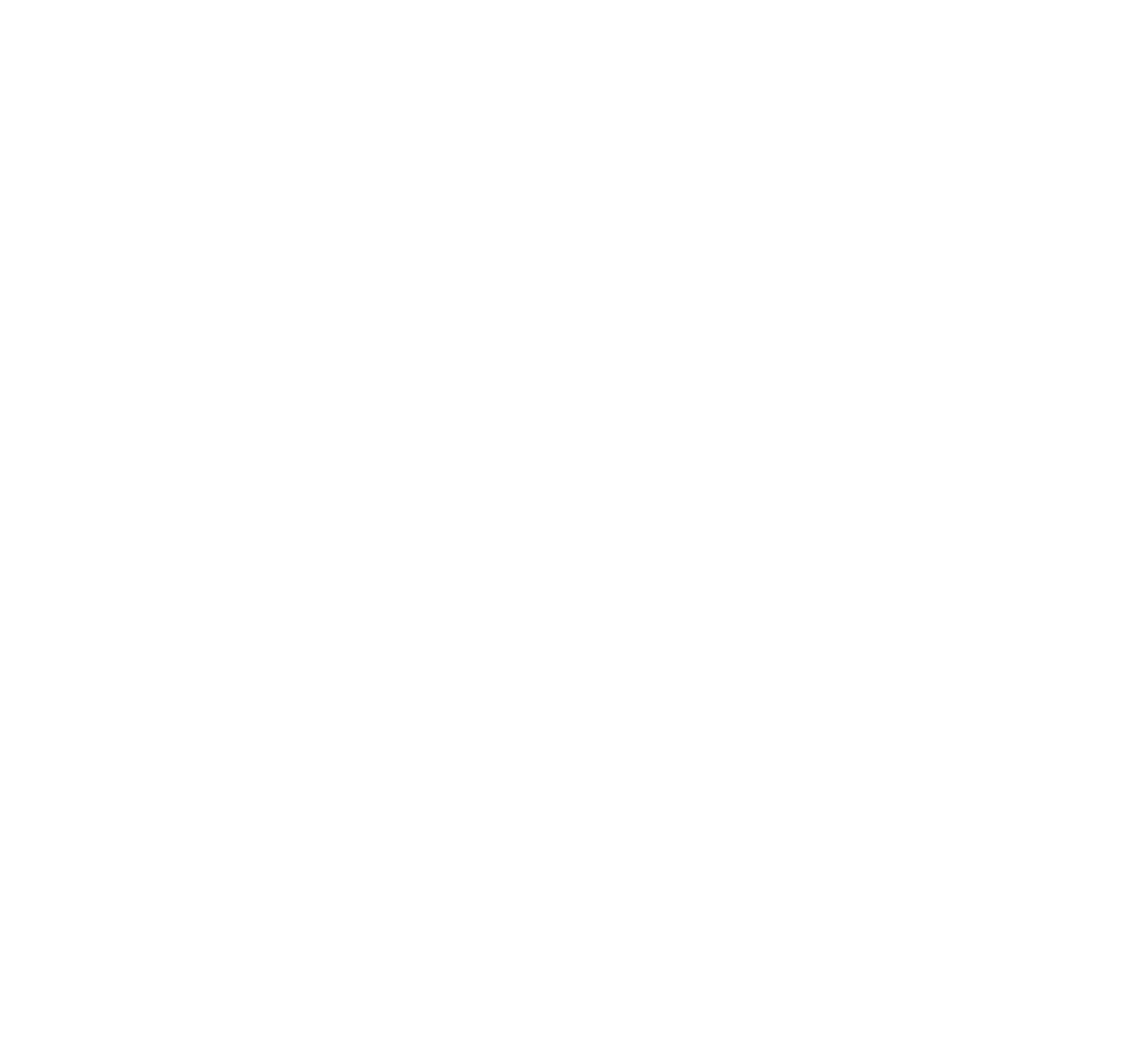
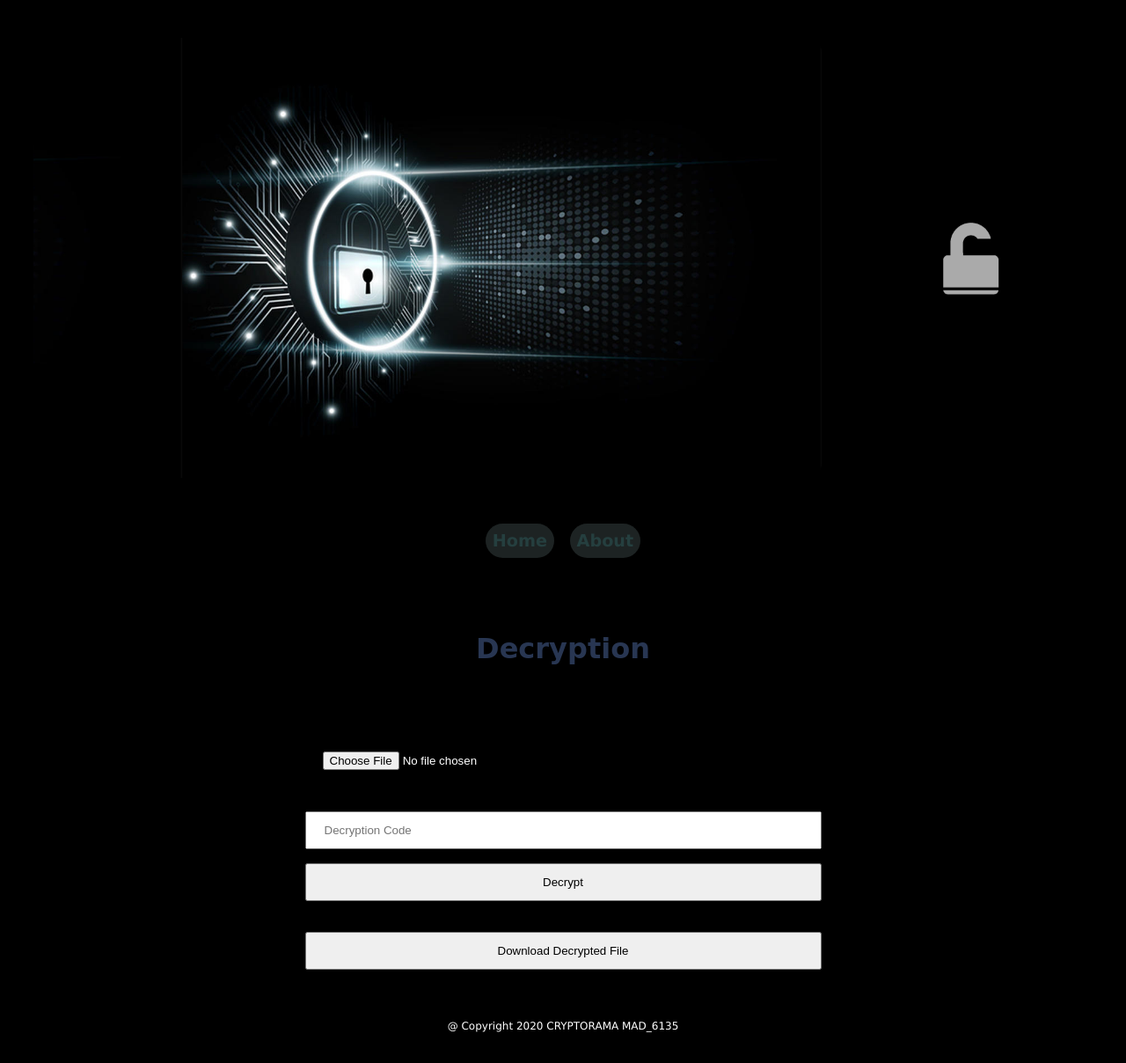
Before and after one commit to otetLopez/crypto, a plain HTML site: page html/decryption.html in a window 1280 px wide. Shown: the whole page at 88% size. Before the commit the page ends 800 px from the top, so only its background shows below. Drawn offline with nearby package versions, Linux system fonts and the light colour scheme.

Commit message:
decryption page created

```diff
--- a/html/decryption.html
+++ b/html/decryption.html
@@ -0,0 +1,79 @@
+<html lang="en">
+<head>
+    <meta charset="UTF-8">
+    <meta name="viewport" content="width=device-width, initial-scale=1.0">
+    <title>Cryptorama Decryption</title>
+
+    <!-- Link to CSS file -->
+    <link rel="stylesheet" href="../styles/main.css">
+
+    <!-- Links to scripts -->
+    <script src="https://ajax.googleapis.com/ajax/libs/jquery/3.4.1/jquery.min.js"></script>
+    <script type="module" src="../scripts/file.js"></script>
+    <script type="module" src="../scripts/encrypt.js"></script>
+    <script type="module" src="../scripts/script.js"></script>
+</head>
+
+<body>
+
+
+  <div class="col-12">
+      <div class="col-9">
+        <a href="index.html">
+            <img src="../images/indexBackground.png" alt="Main Logo" class="mainlogo">
+              </a>
+      </div>
+
+      <div class="col-3">
+        <a href="decryption.html">
+            <img src="../images/decrypt_mini.png" class="miniImg">
+              </a>
+      </div>
+
+
+
+  </div>
+
+  <!-- navigation bar -->
+    <div class="col-12 nav">
+  <ul>
+    <li><a href="index.html">Home</a></li>
+    <li><a href="about.html">About</a></li>
+  </ul>
+</div>
+
+  <div class="col-12">
+
+    <div class="col-3"></div>
+
+    <div class="col-6">
+        <h1>Decryption</h1>
+        <br><br><br>
+
+          <input type="file" id="fileToLoad" class="inputBox">
+
+            <br><br>
+            <input type="password" id="pwd" placeholder="Decryption Code">
+
+            <button id="btn_dec">Decrypt</button>
+
+            <br><br>
+            <button id="btn_dload_d">Download Decrypted File</button>
+            <br><br>
+
+    </div>
+
+    <div class="col-3"></div>
+
+  </div>
+</body>
+
+  <footer>
+
+    <div class="footer">
+      <p>@ Copyright 2020 CRYPTORAMA MAD_6135</p>
+    </div>
+
+</footer>
+
+</html>
```
Also changed, not shown: html/encryption.html (+2 -11 lines).
